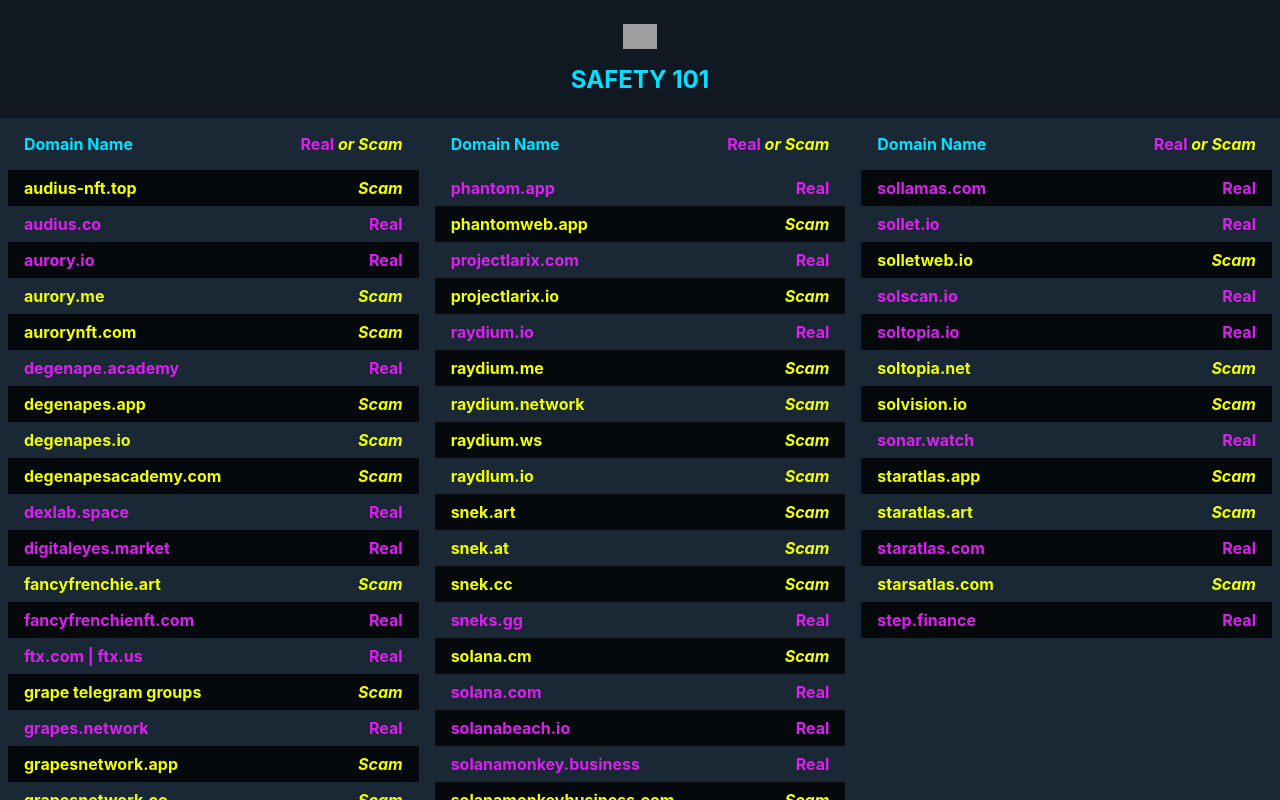
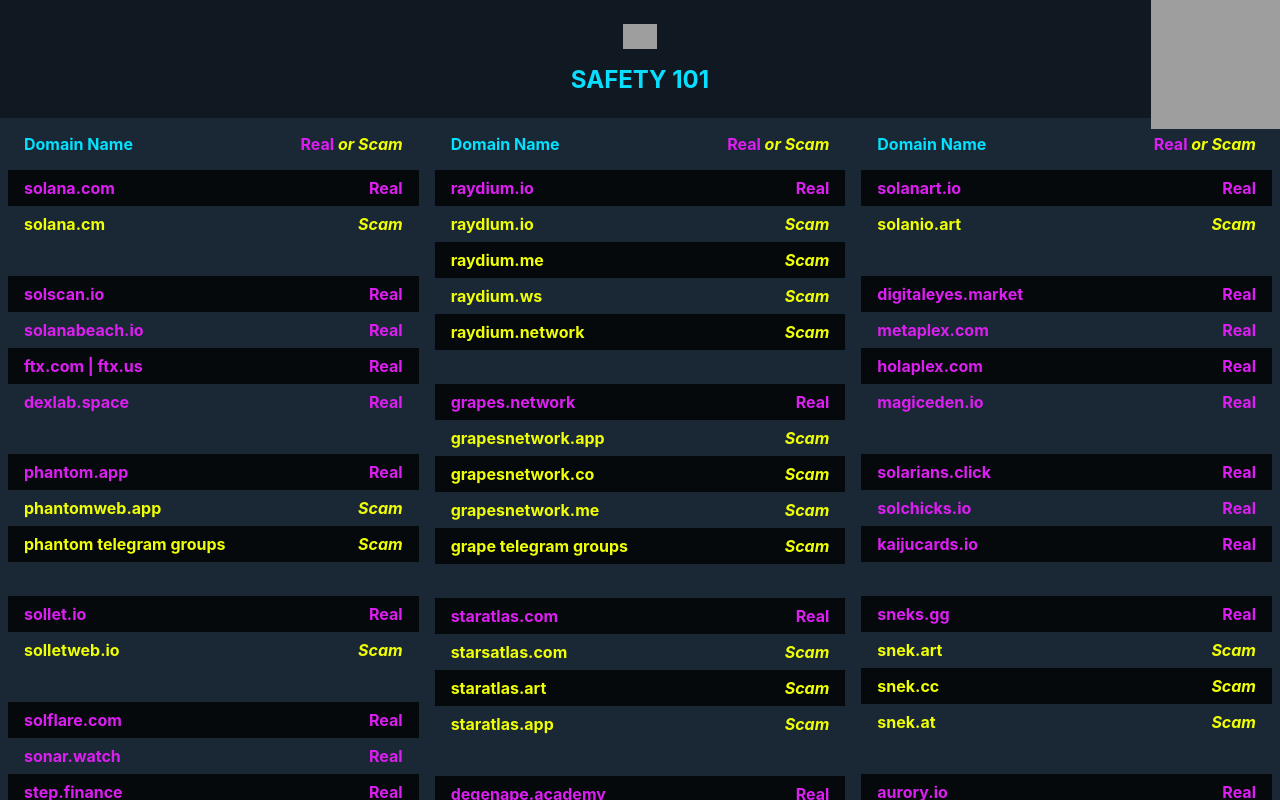
Before and after one commit to The-Great-Ape/solana-safety-101, a Next.js app: page / in a window 1280 px wide. Shown: the top 800 px of the page. Built offline with nearby package versions, Linux system fonts and the light colour scheme; grey boxes are pictures that could not be loaded.

Commit message:
New structure

```diff
--- a/components/ListContent/index.module.css
+++ b/components/ListContent/index.module.css
@@ -21,8 +21,27 @@
   padding: 0 0 0.5rem;
 }
 
-@media (min-width: 1028px) {
+.groupContainer {
+  margin-bottom: 34px;
+  width: 100%;
+}
+
+@media (min-width: 768px) {
   .innerContainer {
-    height: 920px;
+    max-height: 1500px;
+  }
+
+  .groupContainer {
+    width: 50%;
   }
 }
+
+@media (min-width: 1024px) {
+  .innerContainer {
+    max-height: 1080px;
+  }
+
+  .groupContainer {
+    width: 33.333%;
+  }
+}
--- a/components/ListContent/index.tsx
+++ b/components/ListContent/index.tsx
@@ -13,8 +13,12 @@
         <ListHeader />
       </div>
       <div className={styles.innerContainer}>
-        {data.map((item: any, key: any) => (
-          <ListItem key={key} {...item} />
+        {data.map((items: any, key: any) => (
+          <div key={key} className={styles.groupContainer}>
+            {items.map((item: any, key: any) => (
+              <ListItem key={key} {...item} />
+            ))}
+          </div>
         ))}
       </div>
     </div>
--- a/components/ListHeader/index.module.css
+++ b/components/ListHeader/index.module.css
@@ -33,8 +33,18 @@
   font-style: italic;
 }
 
-@media (min-width: 1028px) {
-  .container:not(:first-child) {
+@media (min-width: 768px) {
+  .container:not(:nth-child(2)) {
+    display: block;
+  }
+
+  .container {
+    width: 50%;
+  }
+}
+
+@media (min-width: 1024px) {
+  .container:not(:nth-child(3)) {
     display: block;
   }
 
--- a/components/ListItem/index.module.css
+++ b/components/ListItem/index.module.css
@@ -1,6 +1,5 @@
 .container {
   color: #dc1ff1;
-  width: 100%;
   padding: 0 0.5rem;
   box-sizing: border-box;
   font-weight: bold;
@@ -11,7 +10,6 @@
   flex-direction: row;
   flex: 0;
   justify-content: space-between;
-  width: 100%;
   padding: 0.5rem 1rem;
 }
 
@@ -30,9 +28,3 @@
 .status {
   padding-left: 0.5rem;
 }
-
-@media (min-width: 1028px) {
-  .container {
-    width: 33.333%;
-  }
-}
--- a/package.json
+++ b/package.json
@@ -15,7 +15,6 @@
     "react-dom": "17.0.2"
   },
   "devDependencies": {
-    "@types/lodash": "^4.14.174",
     "@types/react": "17.0.24",
     "eslint": "7.32.0",
     "eslint-config-next": "11.1.2",
--- /dev/null
+++ b/pages/api/data.json
@@ -0,0 +1,105 @@
+[
+  [
+    { "domain": "solana.com", "status": "Real" },
+    { "domain": "solana.cm", "status": "Scam" }
+  ],
+  [
+    { "domain": "solscan.io", "status": "Real" },
+    { "domain": "solanabeach.io", "status": "Real" },
+    { "domain": "ftx.com | ftx.us", "status": "Real" },
+    { "domain": "dexlab.space", "status": "Real" }
+  ],
+  [
+    { "domain": "phantom.app", "status": "Real" },
+    { "domain": "phantomweb.app", "status": "Scam" },
+    { "domain": "phantom telegram groups", "status": "Scam" }
+  ],
+  [
+    { "domain": "sollet.io", "status": "Real" },
+    { "domain": "solletweb.io", "status": "Scam" }
+  ],
+  [
+    { "domain": "solflare.com", "status": "Real" },
+    { "domain": "sonar.watch", "status": "Real" },
+    { "domain": "step.finance", "status": "Real" },
+    { "domain": "parrot.fi", "status": "Real" }
+  ],
+  [
+    { "domain": "audius.co", "status": "Real" },
+    { "domain": "audius-nft.top", "status": "Scam" }
+  ],
+  [
+    { "domain": "projectlarix.com", "status": "Real" },
+    { "domain": "projectlarix.io", "status": "Scam" }
+  ],
+  [
+    { "domain": "raydium.io", "status": "Real" },
+    { "domain": "raydlum.io", "status": "Scam" },
+    { "domain": "raydium.me", "status": "Scam" },
+    { "domain": "raydium.ws", "status": "Scam" },
+    { "domain": "raydium.network", "status": "Scam" }
+  ],
+  [
+    { "domain": "grapes.network", "status": "Real" },
+    { "domain": "grapesnetwork.app", "status": "Scam" },
+    { "domain": "grapesnetwork.co", "status": "Scam" },
+    { "domain": "grapesnetwork.me", "status": "Scam" },
+    { "domain": "grape telegram groups", "status": "Scam" }
+  ],
+  [
+    { "domain": "staratlas.com", "status": "Real" },
+    { "domain": "starsatlas.com", "status": "Scam" },
+    { "domain": "staratlas.art", "status": "Scam" },
+    { "domain": "staratlas.app", "status": "Scam" }
+  ],
+  [
+    { "domain": "degenape.academy", "status": "Real" },
+    { "domain": "degenapes.app", "status": "Scam" },
+    { "domain": "degenapesacademy.com", "status": "Scam" },
+    { "domain": "degenapes.io", "status": "Scam" }
+  ],
+  [
+    { "domain": "solanamonkey.business", "status": "Real" },
+    { "domain": "solanamonkeybusiness.com", "status": "Scam" }
+  ],
+  [
+    { "domain": "solbears.com", "status": "Real" },
+    { "domain": "soltopia.io", "status": "Real" },
+    { "domain": "soltopia.net", "status": "Scam" }
+  ],
+  [
+    { "domain": "solanart.io", "status": "Real" },
+    { "domain": "solanio.art", "status": "Scam" }
+  ],
+  [
+    { "domain": "digitaleyes.market", "status": "Real" },
+    { "domain": "metaplex.com", "status": "Real" },
+    { "domain": "holaplex.com", "status": "Real" },
+    { "domain": "magiceden.io", "status": "Real" }
+  ],
+  [
+    { "domain": "solarians.click", "status": "Real" },
+    { "domain": "solchicks.io", "status": "Real" },
+    { "domain": "kaijucards.io", "status": "Real" }
+  ],
+  [
+    { "domain": "sneks.gg", "status": "Real" },
+    { "domain": "snek.art", "status": "Scam" },
+    { "domain": "snek.cc", "status": "Scam" },
+    { "domain": "snek.at", "status": "Scam" }
+  ],
+  [
+    { "domain": "aurory.io", "status": "Real" },
+    { "domain": "aurorynft.com", "status": "Scam" },
+    { "domain": "aurory.me", "status": "Scam" }
+  ],
+  [
+    { "domain": "sollamas.com", "status": "Real" },
+    { "domain": "sollamas.art", "status": "Scam" }
+  ],
+  [
+    { "domain": "fancyfrenchienft.com", "status": "Real" },
+    { "domain": "fancyfrenchie.art", "status": "Scam" }
+  ],
+  [{ "domain": "solvision.io", "status": "Scam" }]
+]
--- a/pages/api/data.ts
+++ b/pages/api/data.ts
@@ -1,13 +1,7 @@
 // Next.js API route support: https://nextjs.org/docs/api-routes/introduction
 import type { NextApiRequest, NextApiResponse } from "next";
-import DummyData from "./dummy-data.json";
+import Data from "./data.json";
 
-type Data = {
-  domain?: string | undefined;
-  status?: string | undefined;
-  spacing?: boolean | undefined;
-}[];
-
-export default function handler(req: NextApiRequest, res: NextApiResponse<Data>) {
-  res.status(200).json(DummyData);
+export default function handler(req: NextApiRequest, res: NextApiResponse<any>) {
+  res.status(200).json(Data);
 }
--- a/pages/api/dummy-data.json
+++ /dev/null
@@ -1,65 +0,0 @@
-[
-  { "domain": "solana.com", "status": "Real" },
-  { "domain": "solana.cm", "status": "Scam" },
-  { "domain": "solscan.io", "status": "Real" },
-  { "domain": "solanabeach.io", "status": "Real" },
-  { "domain": "ftx.com | ftx.us", "status": "Real" },
-  { "domain": "dexlab.space", "status": "Real" },
-  { "domain": "phantom.app", "status": "Real" },
-  { "domain": "phantomweb.app", "status": "Scam" },
-  { "domain": "phantom telegram groups", "status": "Scam" },
-  { "domain": "sollet.io", "status": "Real" },
-  { "domain": "solletweb.io", "status": "Scam" },
-  { "domain": "solflare.com", "status": "Real" },
-  { "domain": "sonar.watch", "status": "Real" },
-  { "domain": "step.finance", "status": "Real" },
-  { "domain": "parrot.fi", "status": "Real" },
-  { "domain": "audius.co", "status": "Real" },
-  { "domain": "audius-nft.top", "status": "Scam" },
-  { "domain": "projectlarix.com", "status": "Real" },
-  { "domain": "projectlarix.io", "status": "Scam" },
-  { "domain": "raydium.io", "status": "Real" },
-  { "domain": "raydlum.io", "status": "Scam" },
-  { "domain": "raydium.me", "status": "Scam" },
-  { "domain": "raydium.ws", "status": "Scam" },
-  { "domain": "raydium.network", "status": "Scam" },
-  { "domain": "grapes.network", "status": "Real" },
-  { "domain": "grapesnetwork.app", "status": "Scam" },
-  { "domain": "grapesnetwork.co", "status": "Scam" },
-  { "domain": "grapesnetwork.me", "status": "Scam" },
-  { "domain": "grape telegram groups", "status": "Scam" },
-  { "domain": "staratlas.com", "status": "Real" },
-  { "domain": "starsatlas.com", "status": "Scam" },
-  { "domain": "staratlas.art", "status": "Scam" },
-  { "domain": "staratlas.app", "status": "Scam" },
-  { "domain": "degenape.academy", "status": "Real" },
-  { "domain": "degenapes.app", "status": "Scam" },
-  { "domain": "degenapesacademy.com", "status": "Scam" },
-  { "domain": "degenapes.io", "status": "Scam" },
-  { "domain": "solanamonkey.business", "status": "Real" },
-  { "domain": "solanamonkeybusiness.com", "status": "Scam" },
-  { "domain": "solbears.com", "status": "Real" },
-  { "domain": "soltopia.io", "status": "Real" },
-  { "domain": "soltopia.net", "status": "Scam" },
-  { "domain": "solanart.io", "status": "Real" },
-  { "domain": "solanio.art", "status": "Scam" },
-  { "domain": "digitaleyes.market", "status": "Real" },
-  { "domain": "metaplex.com", "status": "Real" },
-  { "domain": "holaplex.com", "status": "Real" },
-  { "domain": "magiceden.io", "status": "Real" },
-  { "domain": "solarians.click", "status": "Real" },
-  { "domain": "solchicks.io", "status": "Real" },
-  { "domain": "kaijucards.io", "status": "Real" },
-  { "domain": "sneks.gg", "status": "Real" },
-  { "domain": "snek.art", "status": "Scam" },
-  { "domain": "snek.cc", "status": "Scam" },
-  { "domain": "snek.at", "status": "Scam" },
-  { "domain": "aurory.io", "status": "Real" },
-  { "domain": "aurorynft.com", "status": "Scam" },
-  { "domain": "aurory.me", "status": "Scam" },
-  { "domain": "sollamas.com", "status": "Real" },
-  { "domain": "sollamas.art", "status": "Scam" },
-  { "domain": "fancyfrenchienft.com", "status": "Real" },
-  { "domain": "fancyfrenchie.art", "status": "Scam" },
-  { "domain": "solvision.io", "status": "Scam" }
-]
--- a/pages/index.tsx
+++ b/pages/index.tsx
@@ -3,17 +3,16 @@
 import Head from "next/head";
 import classNames from "classnames";
 import styles from "../styles/Home.module.css";
-import _ from "lodash";
 
 import ListHeader from "../components/ListHeader";
 import ListContent from "../components/ListContent";
-import DummyData from "./api/dummy-data.json";
+import Data from "./api/data.json";
 
 const Home: NextPage = () => {
   const [data, setData] = useState(Array());
   useEffect(() => {
     // try {
-    //   fetch("./api/dataaa")
+    //   fetch("./api/data")
     //     .then((response) => response.json())
     //     .then((data) => {
     //       setData(data);
@@ -21,8 +20,8 @@
     // } catch (error) {
     //   console.log(error);
     // }
-    // Will uncomment later once API ready.
-    setData(_.sortBy(DummyData, ["domain", "status"], ["asc", "asc"]));
+
+    setData(Data);
   }, []);
 
   return (
@@ -34,6 +33,9 @@
         <link rel="icon" type="image/png" sizes="32x32" href="/favicon-32x32.png" />
         <link rel="icon" type="image/png" sizes="96x96" href="/favicon-96x96.png" />
       </Head>
+      <a href="https://github.com/The-Great-Ape/solana-safety-101" target="_blank" className={styles.forkMe} rel="noreferrer">
+        <img loading="lazy" width="129" height="129" src="https://github.blog/wp-content/uploads/2008/12/forkme_right_darkblue_121621.png?resize=149%2C149" className="right-0 absolute top-0 max-w-full" alt="Fork me on GitHub" data-recalc-dims="1" />
+      </a>
       <header className={styles.header}>
         <div className={classNames(styles.imageContainer, styles.headerImage)}>
           <img src="/solana-logo.png" alt="Solana Logo" />
@@ -45,7 +47,7 @@
       </main>
 
       <footer className={styles.footer}>
-        <a href="https://grapes.network/" target="_blank" rel="noopener noreferrer">
+        <a href="https://grapes.network/" target="_blank" rel="noreferrer">
           <div className={classNames(styles.imageContainer, styles.footerImage)}>
             <img src="/grape-logo.png" alt="Grape Logo" />
           </div>
--- a/styles/Home.module.css
+++ b/styles/Home.module.css
@@ -63,3 +63,10 @@
   display: block;
   margin: 0 auto;
 }
+
+.forkMe {
+  position: fixed;
+  right: 0;
+  top: 0;
+  z-index: 10;
+}
```
Also changed, not shown: 2 other files (tests, documents, lock files or other folders).
